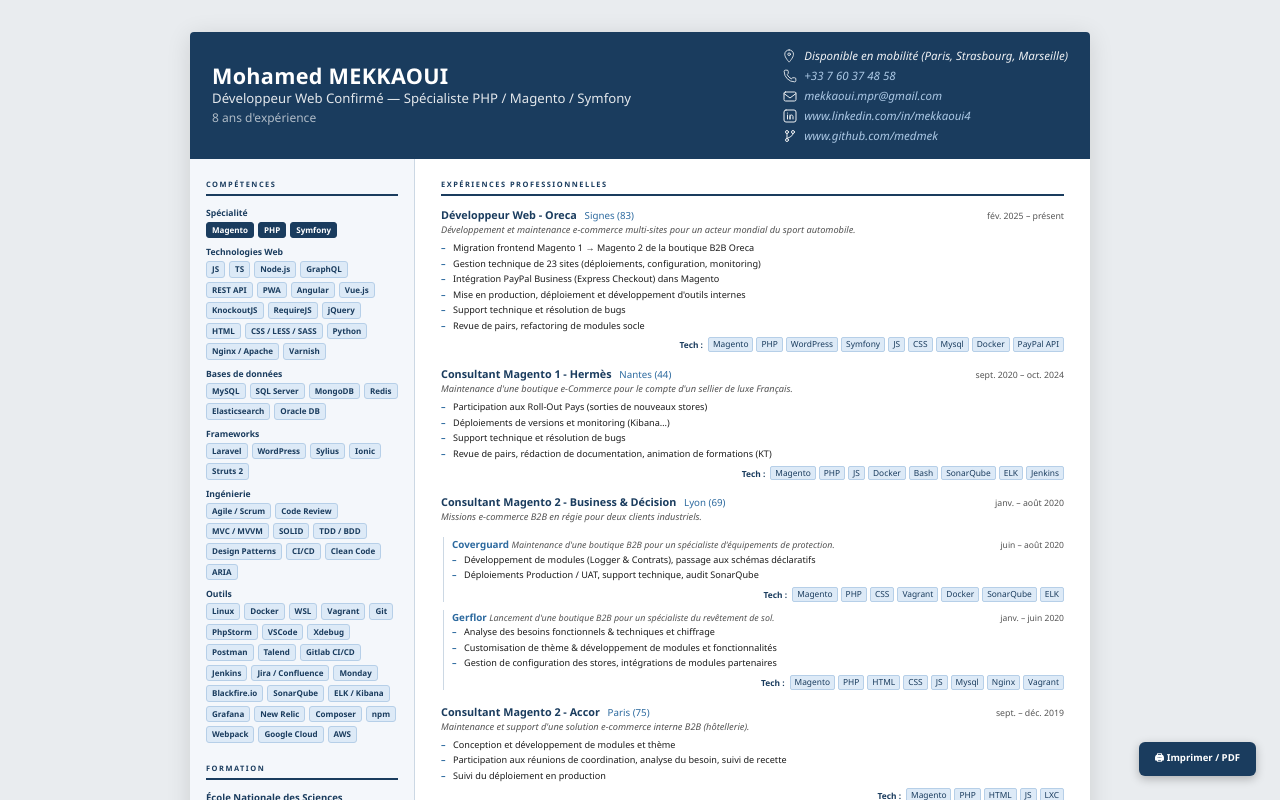
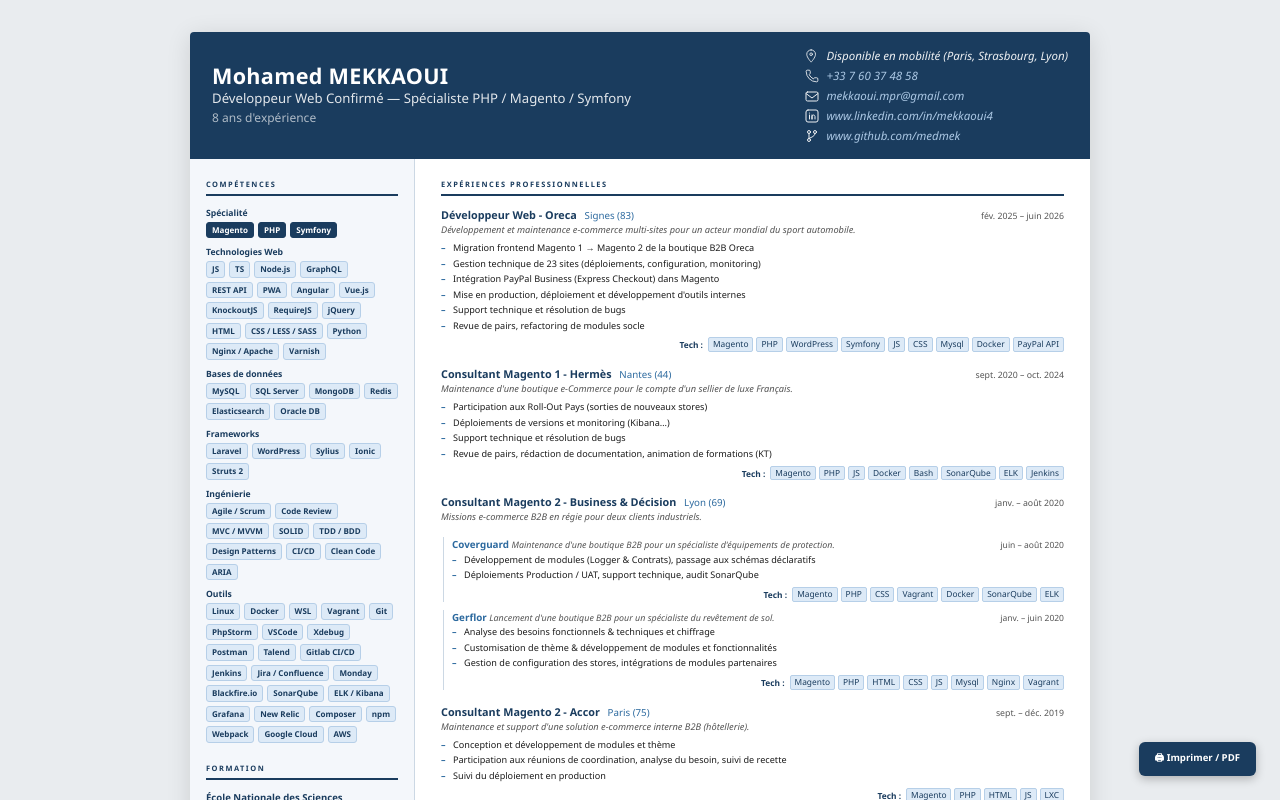
Before and after one commit to medmek/cv, a plain HTML site: page index.html in a window 1280 px wide. Shown: the top 800 px of the page. Drawn offline with Linux system fonts and the light colour scheme.

Commit message:
CV: mobility Marseille -> Lyon, Oreca end date June 2026
Co-Authored-By: Claude Opus 5.5 <noreply@anthropic.com>
Claude-Session: https://claude.ai/code/session_015QYBM52NKoSW4tFknX77Je

```diff
--- a/index.html
+++ b/index.html
@@ -515,7 +515,7 @@
                 <svg aria-hidden="true" class="icon">
                     <use href="#ico-location"/>
                 </svg>
-                <span title="Disponible en mobilité sur ces villes">Disponible en mobilité (Paris, Strasbourg, Marseille)</span>
+                <span title="Disponible en mobilité sur ces villes">Disponible en mobilité (Paris, Strasbourg, Lyon)</span>
             </div>
             <div class="contact-item phone">
                 <svg aria-hidden="true" class="icon">
@@ -672,7 +672,7 @@
               <span class="entry__title">
                 <span>Développeur Web - Oreca</span> <span class="loc">Signes (83)</span>
               </span>
-                        <span class="entry__date" title="En cours — poste actuel">fév. 2025 – présent</span>
+                        <span class="entry__date" title="Durée : 1 an 5 mois">fév. 2025 – juin 2026</span>
                     </div>
                     <p class="entry__desc">Développement et maintenance e-commerce multi-sites pour un acteur mondial du
                         sport automobile.</p>
```
Also changed, not shown: cv.en.html (+2 -2 lines).
